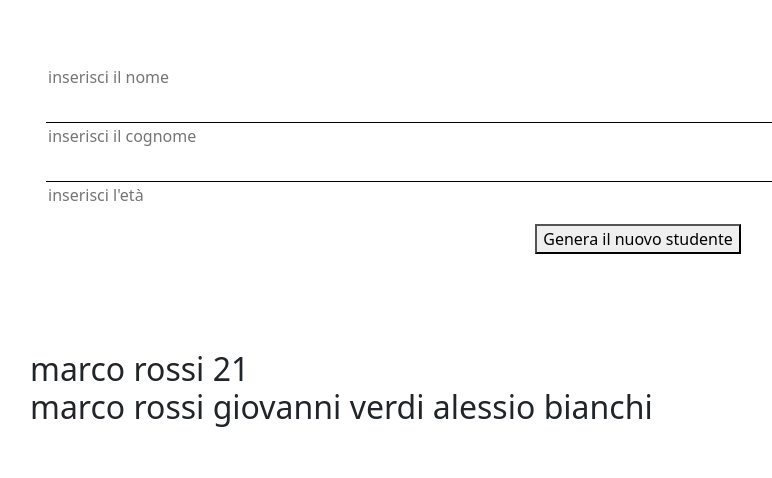
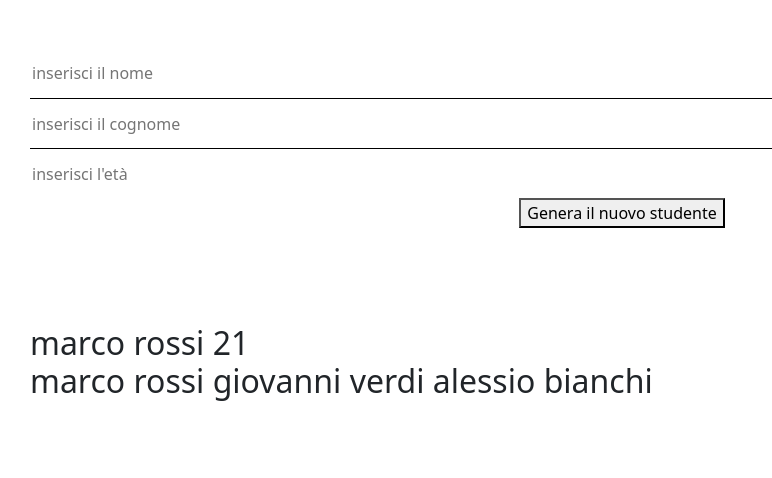
Before and after one commit to maino1997/js-oggetti-studenti, a plain HTML site: page index.html in a window 1280 px wide. Shown: the whole page, without its empty margins (18-790 px from the left). Drawn offline with nearby package versions, Linux system fonts and the light colour scheme.

Commit message:
input style

```diff
--- a/index.html
+++ b/index.html
@@ -14,9 +14,9 @@
 
 <body>
     <div id="form" class="d-flex justify-content-between flex-column align-items-center p-5 flex-wrap">
-        <input type="text" placeholder="inserisci il nome" id="new-name" class="col-12 m-3">
-        <input type="text" placeholder="inserisci il cognome" id="new-surname" class="col-12 m-3">
-        <input type="text" placeholder="inserisci l'età" id="new-age" class="col-12 m-3">
+        <input type="text" placeholder="inserisci il nome" id="new-name" class="col-12">
+        <input type="text" placeholder="inserisci il cognome" id="new-surname" class="col-12">
+        <input type="text" placeholder="inserisci l'età" id="new-age" class="col-12">
         <button id="send">Genera il nuovo studente</button>
     </div>
     <h2 id="display-element" class="p-5"></h2>
--- a/style.css
+++ b/style.css
@@ -1,7 +1,12 @@
 input {
     border: 0;
+    height: 50px;
 }
 
 #new-surname , #new-age{
     border-top: 1px solid black;
 }
+
+input:focus-visible{
+    outline: 0;
+}
```
